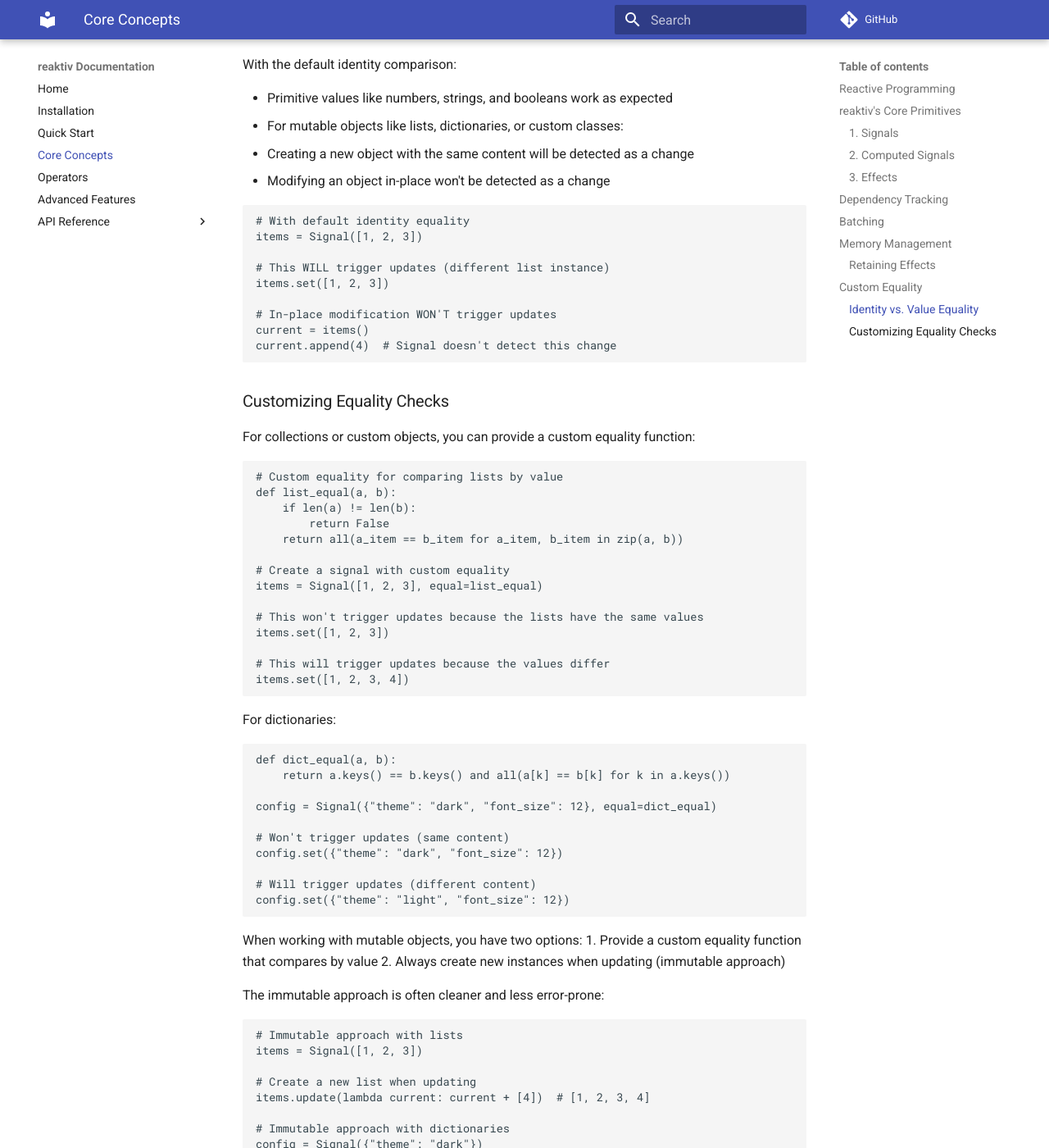
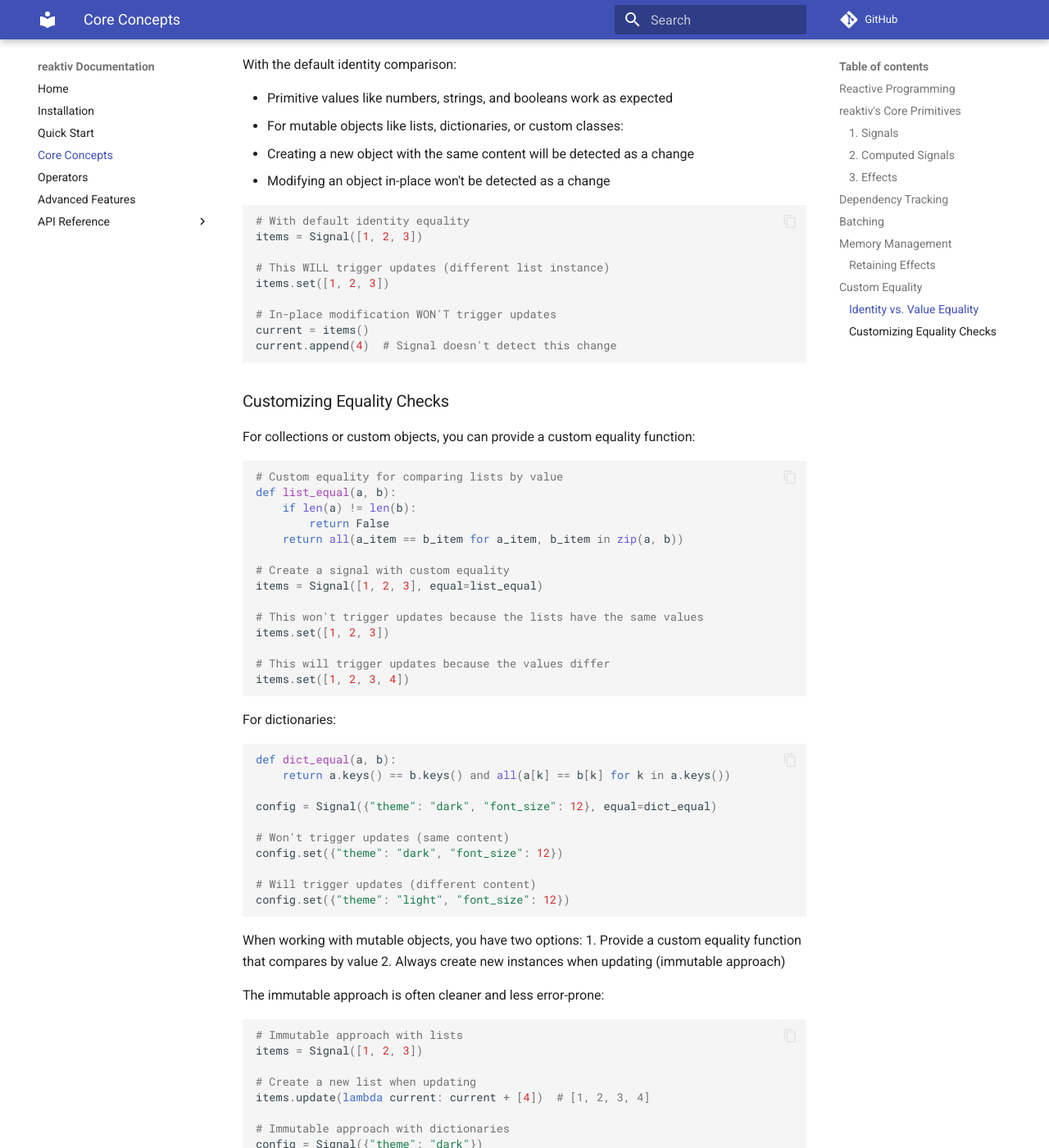
Before and after one commit to buiapp/reaktiv, an MkDocs documentation site: the page built from docs/core-concepts.md, in a window 1280 px wide and 1400 px high, scrolled down 4984 px. Shown: the whole window at 82% size. Built offline with MkDocs 1.6.1 and Material for MkDocs 9.7.7, drawn with Linux system fonts in a browser that asks for light colours; comment, search, counter and statistics services are not loaded; some of the changed text lies outside the part shown.

Commit message:
feat: enhance mkdocs configuration with additional features and highlight settings

```diff
--- a/mkdocs.yml
+++ b/mkdocs.yml
@@ -6,7 +6,13 @@ edit_uri: edit/main/docs/
 theme:
   name: material
   navigation_depth: 4
-  highlightjs: true
+  features:
+    - content.code.copy
+  palette:
+    primary: indigo
+  highlight:
+    use_pygments: true
+    pygments_lang_class: true
 nav:
   - Home: index.md
   - Installation: installation.md
@@ -23,6 +29,13 @@ markdown_extensions:
   - admonition
   - toc:
       permalink: true
+  - pymdownx.highlight:
+      anchor_linenums: true
+      line_spans: __span
+      pygments_lang_class: true
+  - pymdownx.inlinehilite
+  - pymdownx.snippets
+  - pymdownx.superfences
 extra:
   version: 0.14.7
 plugins:
```
